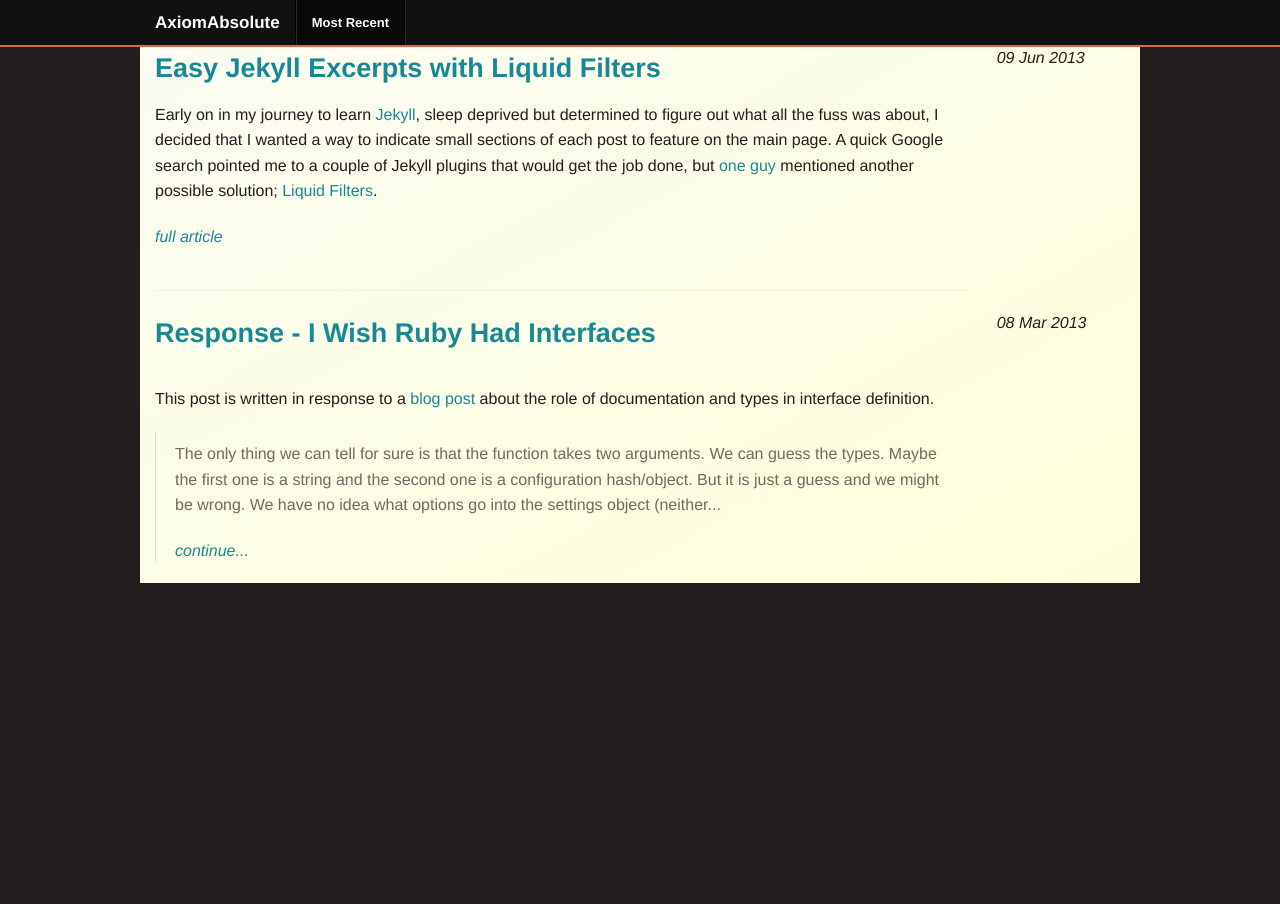
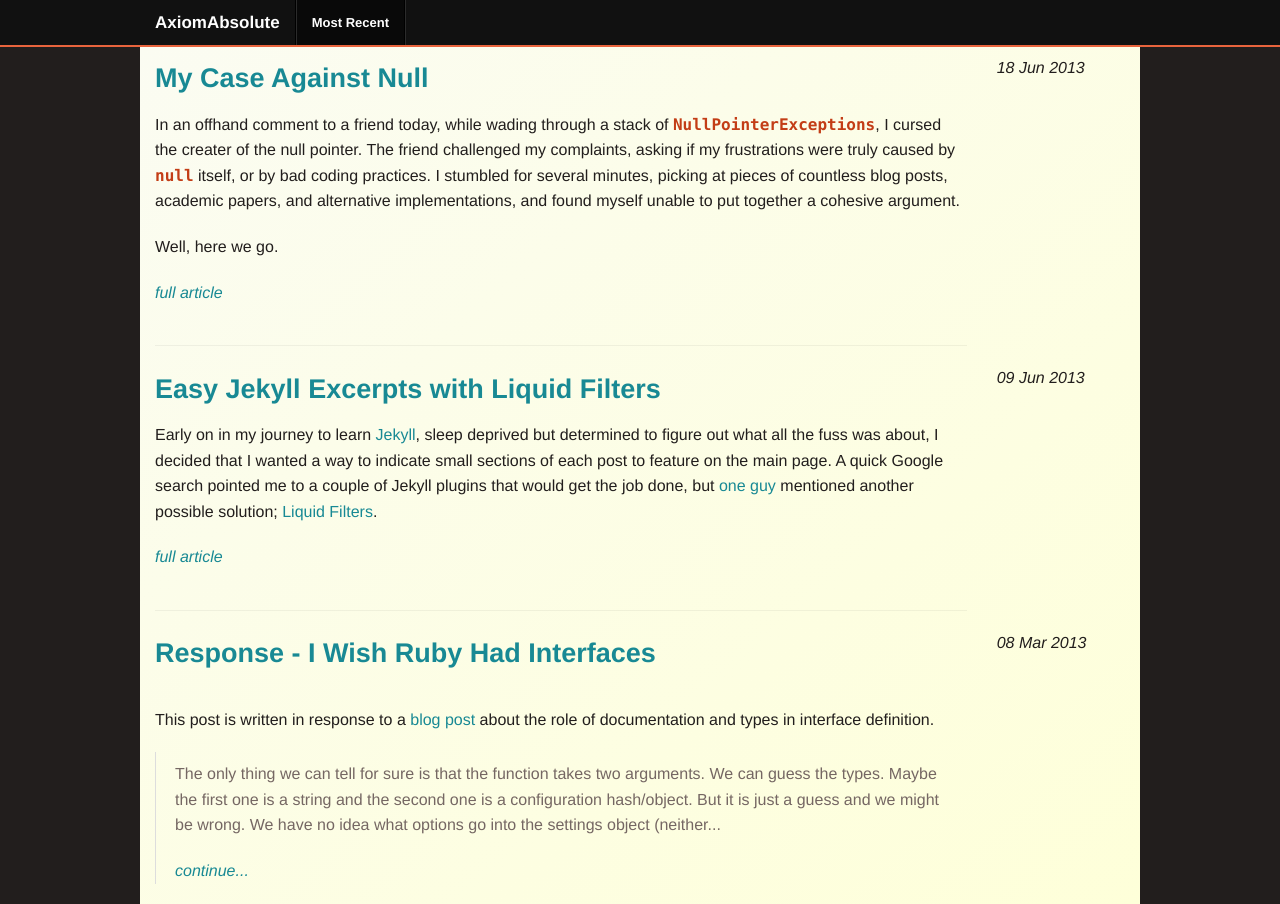
Before and after one commit to axiomabsolute/axiomabsolute.github.io-old, a Jekyll site: the page built from index.html, in a window 1280 px wide. Built offline with Jekyll 4.4.1, drawn with Linux system fonts in a browser that asks for light colours.

```diff
--- /dev/null
+++ b/_posts/2013-06-18-nulls-bad.md
@@ -0,0 +1,47 @@
+---
+layout: post
+title: My Case Against Null
+---
+
+<!-- excerpt-begin -->
+In an offhand comment to a friend today, while wading through a stack of `NullPointerExceptions`, I cursed the creater of the null pointer.  The friend challenged my complaints, asking if my frustrations were truly caused by `null` itself, or by bad coding practices.  I stumbled for several minutes, picking at pieces of countless blog posts, academic papers, and alternative implementations, and found myself unable to put together a cohesive argument.
+
+Well, here we go.
+<!-- excerpt-end -->
+
+## All nothings are not equal
+
+First, let's define what `null` we're talking about: the null pointer.  In languages that support it, the null pointer typically has a value reserved for indicating that whatever pointer variable it's assigned to does not refer to a valid memory location.  This means that any reference type, that is any type that is referred to through a pointer, can either point to a value of that type or to the reserved `null` value.
+
+## Misuse and abuse
+
+My friend's initial counter argument was that many of my complaints were likely due to other programmers mis-using `null`.  Let's look at an example of this:
+
+{% highlight java linenos %}
+public class Person {
+     private String firstName;
+     private String lastName
+
+     public NullThingy(String firstName, String lastName){
+         this.firstName = firstName;
+         this.lastName = lastName;
+     }
+
+     public void setFirstName(String firstName){
+         this.firstName = firstName;
+     }
+
+     public String getFirstName(){
+         return thingy;
+     }
+
+     public String getFullName(){
+         return firstName + " " + lastName;
+     }
+ }
+{% endhighlight %}
+
+A pretty basic, contrived example.  A person has two name parts, a first name, and a last name
+
+
+This means that before we use _any_ reference value in the system, we must first check to ensure it's not null or ensure that the subsequent code knows how to correctly handle null values.
--- a/css/blog-custom.css
+++ b/css/blog-custom.css
@@ -17,6 +17,7 @@
 .main-content{
 	padding-left: 15px;
 	padding-right: 5px;
+	padding-top: 10px;
 
 	/* Background Gradient */
 	/* IE10 Consumer Preview */
```
Also changed, not shown: _posts/2013-01-01-blog-ideas.md (added, +11 -0 lines), _posts/2013-06-15-typesafe-associativity.md (added, +40 -0 lines).
